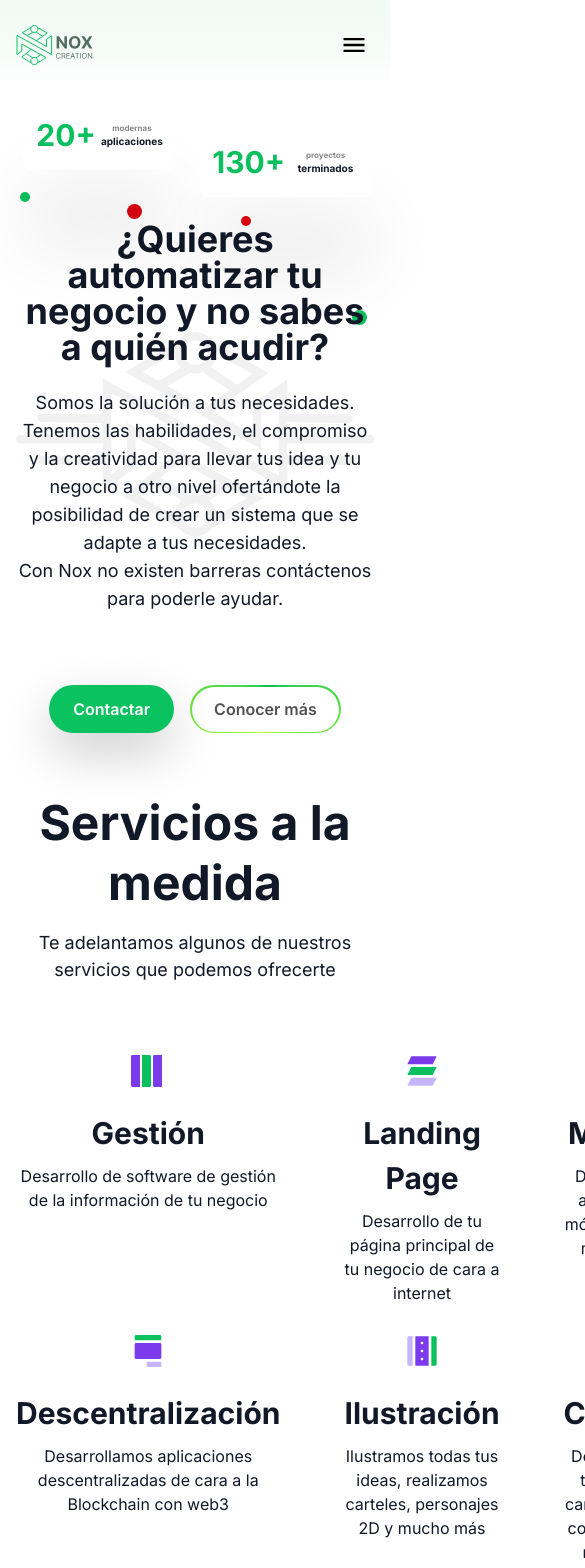
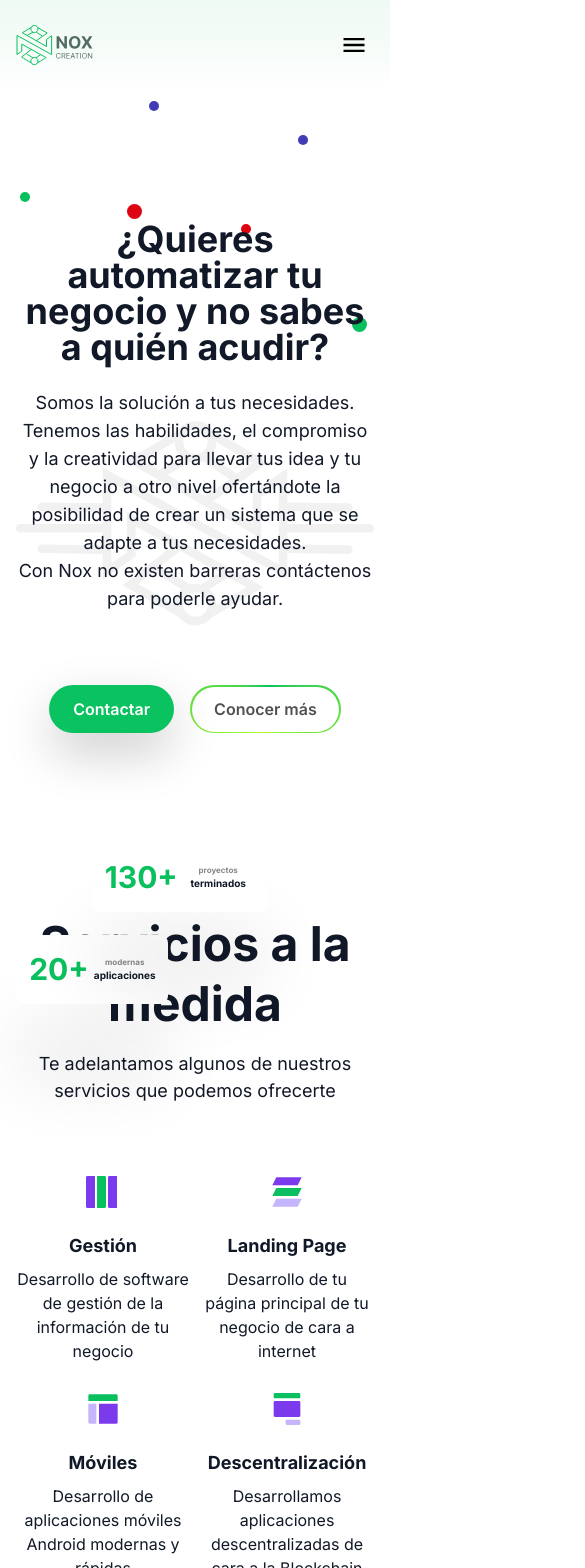
Before and after one commit to kolostring/nox-landing, a Next.js app: page / in a window 390 px wide. Shown: the top 1568 px of the page, 585 px wide, since content can reach past the window. Built offline with nearby package versions, Linux system fonts and the light colour scheme.

Commit message:
fix: hero and services sections responsive layout

```diff
--- a/src/app/HeroAnimatedOrnaments.tsx
+++ b/src/app/HeroAnimatedOrnaments.tsx
@@ -9,7 +9,7 @@ import { motion, useScroll, useTransform } from "framer-motion";
 
 export default function HeroAnimatedOrnaments() {
   const { scrollY } = useScroll();
-  const parallaxForeground = useTransform(() => scrollY.get() * -0.3);
+  const parallaxForeground = useTransform(() => scrollY.get() * -0.4);
   const parallaxBackground = useTransform(() => scrollY.get() * 0.3);
 
   return (
@@ -35,8 +35,8 @@ export default function HeroAnimatedOrnaments() {
         as={motion.div}
         visibility={{ base: "visible", lg: "hidden" }}
         position="absolute"
-        top="0%"
-        left="2%"
+        bottom="-7%"
+        left="0%"
         userSelect="none"
 
         style={{ y: parallaxForeground }}
@@ -75,8 +75,8 @@ export default function HeroAnimatedOrnaments() {
         as={motion.div}
         visibility={{ base: "visible", lg: "hidden" }}
         position="absolute"
-        top="4%"
-        right="0%"
+        bottom="4%"
+        right="30%"
         userSelect="none"
         style={{ y: parallaxForeground }}
       >
--- a/src/app/HeroSection.tsx
+++ b/src/app/HeroSection.tsx
@@ -10,8 +10,7 @@ export default function HeroSection() {
       aria-labelledby="hero-title"
       position="relative"
       width="full"
-      height={{lg: "88svh" }}
-      maxHeight="667px"
+      height={{base: "100svh", lg:"88svh"}}
       pt={{ base: "120px", lg: "0px" }}
       alignItems={{ lg: "center" }}
       justifyContent={{ lg: "center" }}
--- a/src/app/ServicesSection.tsx
+++ b/src/app/ServicesSection.tsx
@@ -1,5 +1,5 @@
 "use client";
-import { Image, Stack, Text } from "@chakra-ui/react";
+import { Grid, Image, Stack, Text } from "@chakra-ui/react";
 
 import Service1 from "@/assets/service_icon_1.svg";
 import Service2 from "@/assets/service_icon_2.svg";
@@ -44,7 +44,12 @@ const services = [
 
 export default function ServicesSection() {
   return (
-    <Stack as="section" aria-labelledby="services-title" h="100svh" justifyContent="center">
+    <Stack
+      as="section"
+      aria-labelledby="services-title"
+      h="100svh"
+      justifyContent="center"
+    >
       <Text
         as="h2"
         id="services-title"
@@ -60,13 +65,11 @@ export default function ServicesSection() {
         Te adelantamos algunos de nuestros servicios que podemos ofrecerte
       </Text>
 
-      <motion.div
-        style={{
-          display: "grid",
-          marginTop: "64px",
-          gridTemplateColumns: "1fr 1fr 1fr",
-          gap: "30px 64px",
-        }}
+      <Grid
+        as={motion.div}
+        marginTop="64px"
+        templateColumns={{ base: "1fr 1fr", lg: "1fr 1fr 1fr" }}
+        gap={{base: "30px 10px", lg:"64px 30px"}}
         variants={{
           hidden: { opacity: 0 },
           show: {
@@ -92,7 +95,7 @@ export default function ServicesSection() {
             <Text
               as="h3"
               mt="24px"
-              fontSize="30px"
+              fontSize={{base:"18px", lg: "30px"}}
               fontWeight="700"
               textAlign="center"
             >
@@ -103,7 +106,7 @@ export default function ServicesSection() {
             </Text>
           </motion.article>
         ))}
-      </motion.div>
+      </Grid>
     </Stack>
   );
 }
```
